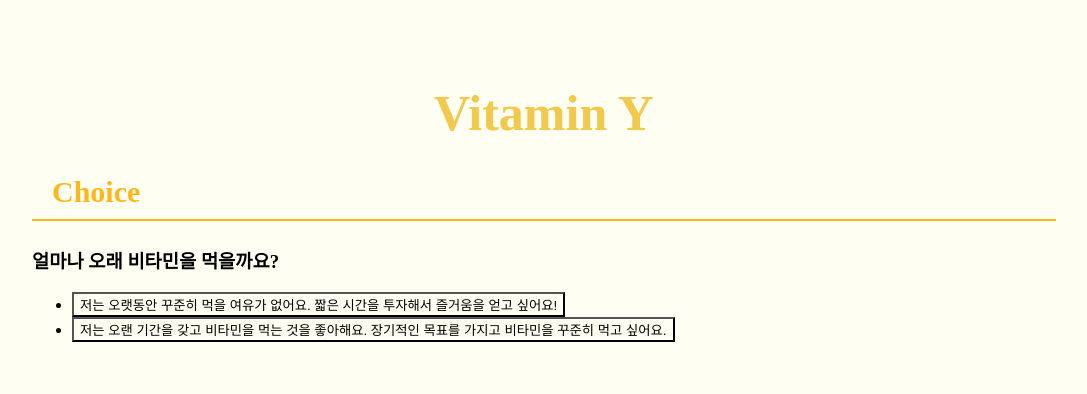
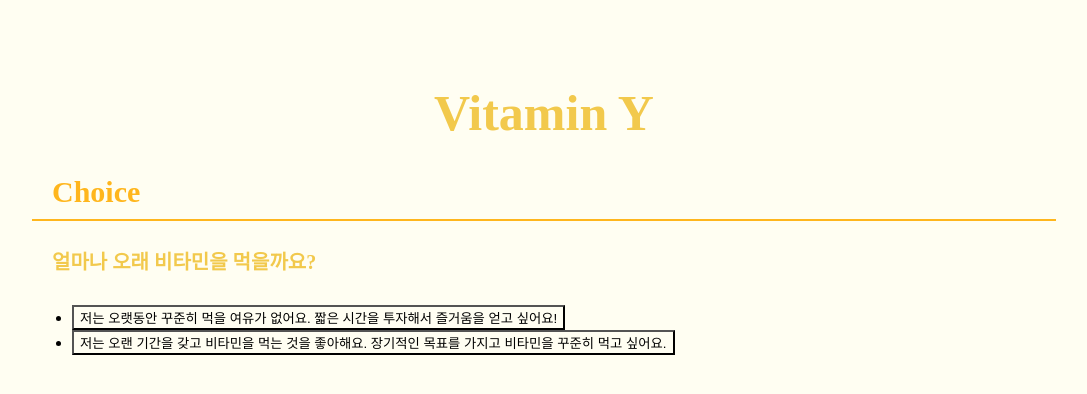
Before and after one commit to CodeSoom/project-react-3-Najeong-Kim, a React app: page /choice/1 in a window 1280 px wide. Shown: the top 394 px of the page, without its empty margins (96-1183 px from the left). Built offline with nearby package versions, Linux system fonts and the light colour scheme.

Commit message:
Question 스타일 추가

```diff
--- a/src/ChoiceContainer.jsx
+++ b/src/ChoiceContainer.jsx
@@ -4,7 +4,16 @@ import { useDispatch } from 'react-redux';
 
 import { selectChoice } from './actions';
 
+import styled from '@emotion/styled';
+
 import Title from './styles/Title';
+
+const Question = styled.h3({
+  paddingLeft: '20px',
+  paddingBottom: '10px',
+  color: '#F2C94C',
+  fontSize: '20px',
+})
 
 export default function ChoiceContainer({ question, choices, onChoiceClick }) {
   const dispatch = useDispatch();
@@ -17,7 +26,7 @@ export default function ChoiceContainer({ question, choices, onChoiceClick }) {
   return (
     <div>
       <Title>Choice</Title>
-      <h3>{question}</h3>
+      <Question>{question}</Question>
       <ul>
         {choices.map((choice) => (
           <li key={choice.choiceId}>
```
